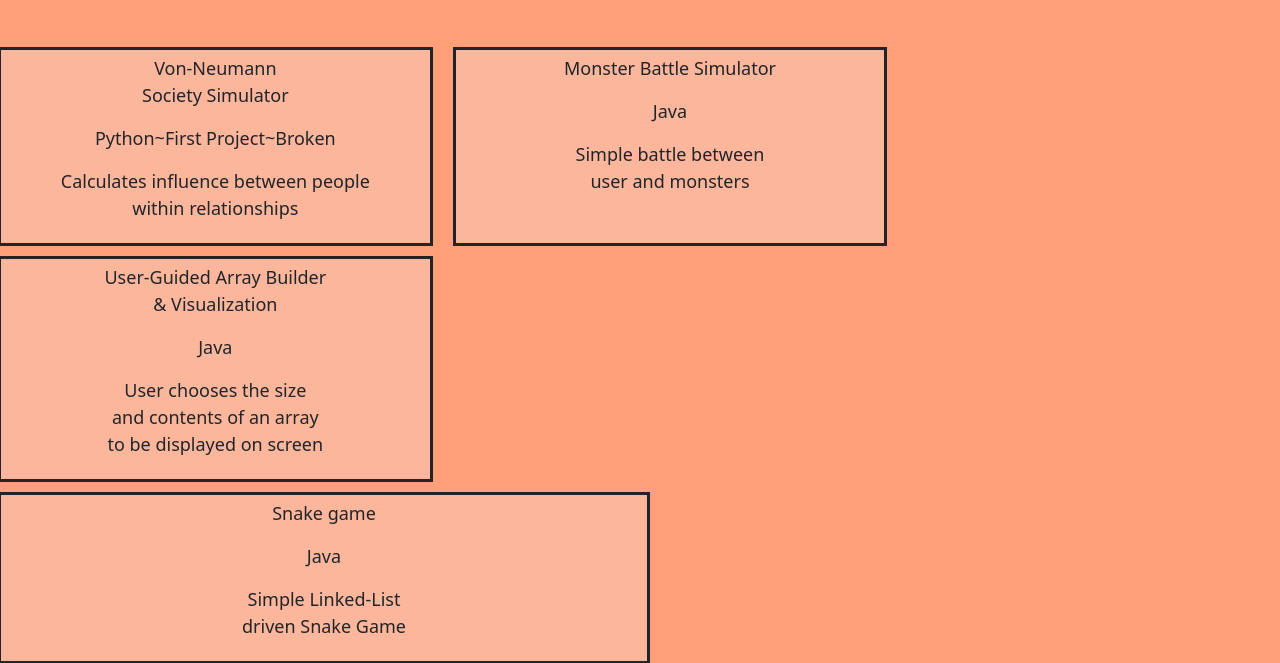
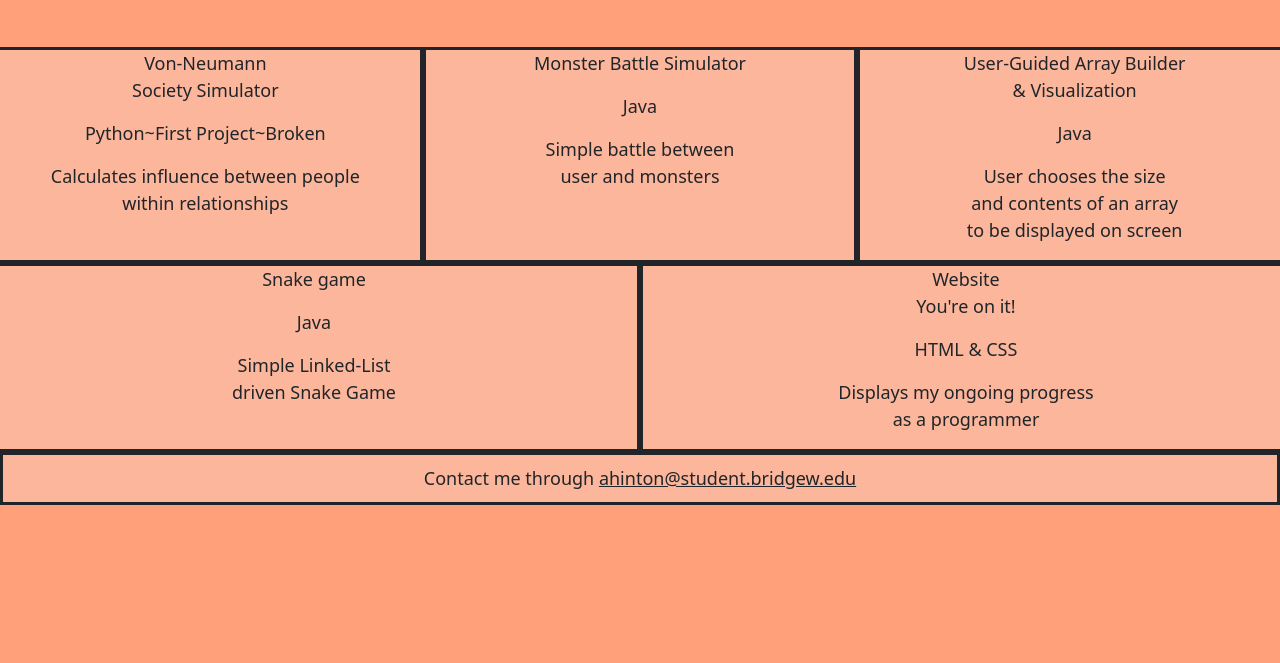
Before and after one commit to aydinhint/aydinhint.github.io, a plain HTML site: page project.html in a window 1280 px wide. Shown: the part 147-810 px from the top of the page. Drawn offline with nearby package versions, Linux system fonts and the light colour scheme.

Commit message:
grid system refined

```diff
--- a/css/main.css
+++ b/css/main.css
@@ -59,7 +59,5 @@ ul {
 .projectBlock {
     text-align: center;
     border-style: solid;
-    margin: 10px;
-    padding: 5px;
     background-color: rgba(240, 248, 255, 0.25);
 }
--- a/project.html
+++ b/project.html
@@ -8,20 +8,6 @@
         <link rel="stylesheet" href="./css/mediaQ.css">
         <link rel="stylesheet" href="https://cdn.jsdelivr.net/npm/bootstrap@5.1.3/dist/css/bootstrap.min.css">
     </head>
-    <!--
-        Projects:
-            - society simulator (broken, first project made, python)
-            - monster battle simulator
-            - user-guided array builder & visualization
-            - snake game
-            - website-in-progress
-    -->
-    <!--
-        Structure for project sections:
-            Title - language
-                Status
-                Purpose
-    -->
     <body class="body">
         <h1 class="mainTitle">
             Projects
@@ -57,6 +43,6 @@
                 <p>Displays my ongoing progress<br>as a programmer</p>
             </div>
         </div>
-     <!--<p class="footer">Contact me through <span style="text-decoration: underline;">ahinton@student.bridgew.edu</span></p> -->
+     <p class="footer">Contact me through <span style="text-decoration: underline;">ahinton@student.bridgew.edu</span></p>
     </body>
 </html>
```
